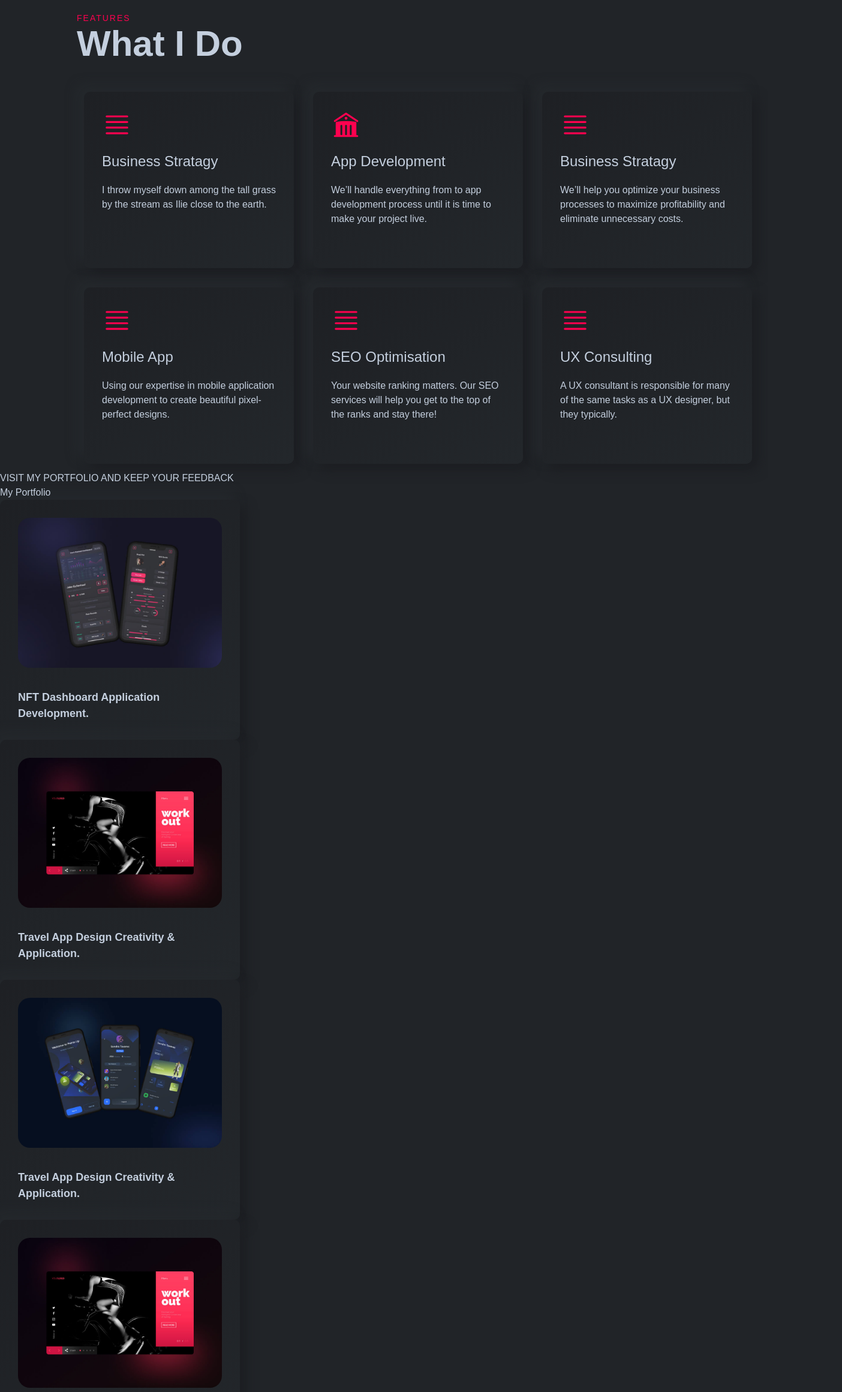
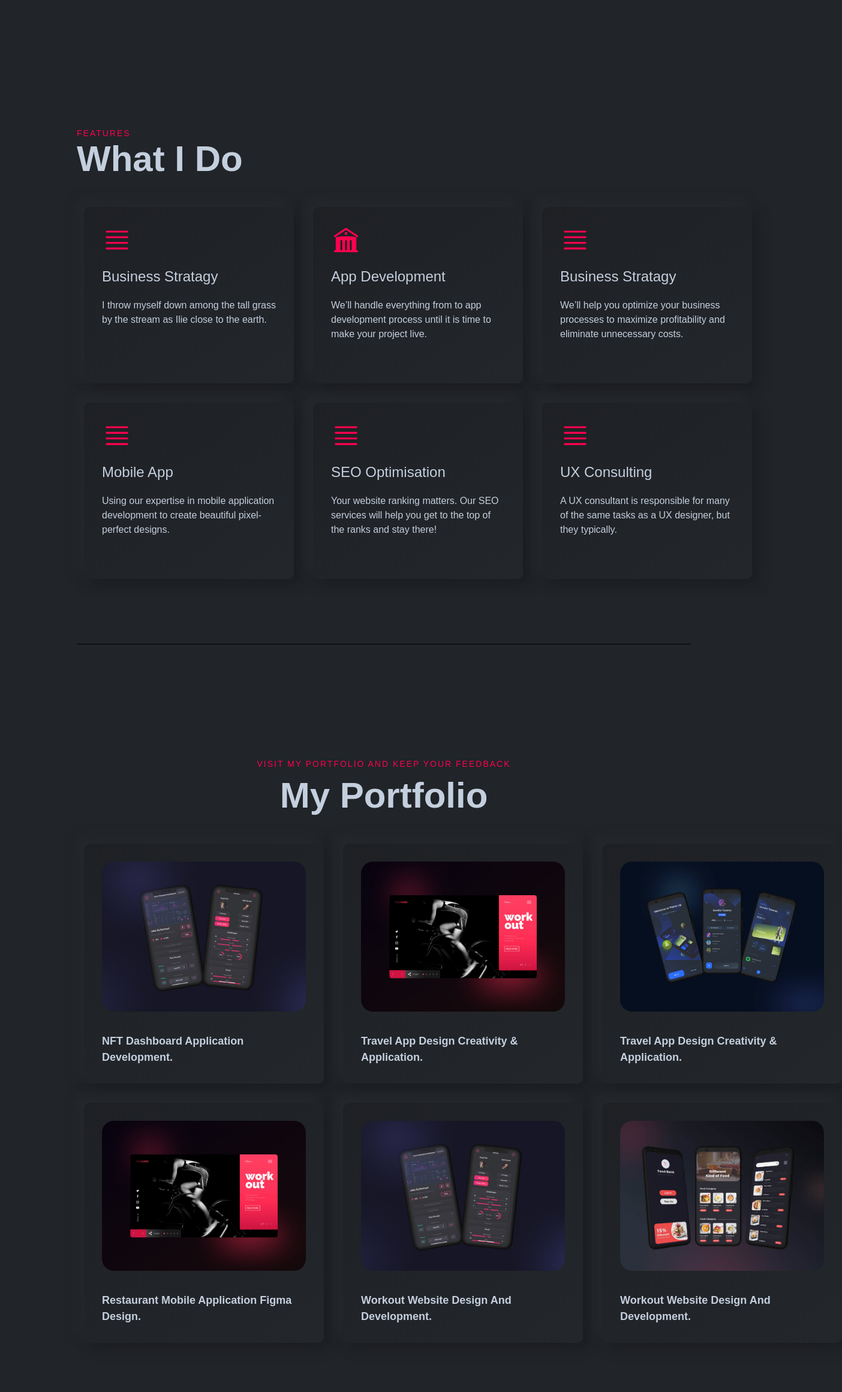
Before and after one commit to Ramrachai/mern-portfolio, a Next.js app: page / in a window 1280 px wide. Shown: the part 73-2393 px from the top of the page at 60% size, 1404 px wide, since content can reach past the window. Built offline with nearby package versions, Linux system fonts and the light colour scheme.

Commit message:
test file added

```diff
--- a/section/PortfolioSection.js
+++ b/section/PortfolioSection.js
@@ -45,24 +45,18 @@ const portfolioData = [
 
 const PortfolioSection = () => {
     return (
-    <div className={styles.portfolioCardsContainer}>
+      <section className={styles.container}>
         <h2>VISIT MY PORTFOLIO AND KEEP YOUR FEEDBACK</h2>
         <h1>My Portfolio</h1>
-        <div className={styles.portfolioCardContainer}>
-            {
-                portfolioData.map( (item, index) => {
-                    return (
-
-                            <PortfolioCard img={item.img} title={item.title} key={index} />
-                    )
-                })
-            }
-
-
-
-            </div>
+        <div className={styles.cardsContainer}>
+          {portfolioData.map((item, index) => {
+            return (
+              <PortfolioCard img={item.img} title={item.title} key={index} />
+            );
+          })}
         </div>
-    )
+      </section>
+    );
 }
 
 
--- a/section/featureSection.module.scss
+++ b/section/featureSection.module.scss
@@ -1,6 +1,8 @@
 .container {
   width: 80%;
-  margin: 0 auto;
+  margin: 6rem auto;
+  padding: 6rem 0;
+  border-bottom: 1px solid black;
 
   h2 {
     color: var(--secondary);
--- a/section/portfolioSection.module.scss
+++ b/section/portfolioSection.module.scss
@@ -1,6 +1,8 @@
 .container {
   width: 80%;
-    margin: 0 auto;
+  margin: 6rem auto;
+  padding: 6rem 0;
+  border-bottom: 1px solid black;
 
   h2 {
     color: var(--secondary);
@@ -9,11 +11,12 @@
     letter-spacing: 2px;
     font-size: 14px;
     font-weight: 500;
-      text-align: left;
+    text-align: center;
   }
 
   h1 {
-      margin: 0;
+    text-align: center;
+    margin-top: 10px;
     font-size: 60px;
     font-weight: 700;
     line-height: 1.2;
@@ -21,14 +24,13 @@
     color: var(--color-lightn);
   }
 
-
-    .portfolioCardContainer{
+  .cardsContainer {
     margin-top: 2rem;
     padding: 12px;
     display: grid;
-      gap: 32px;
     grid-template-columns: repeat(3, 1fr);
     grid-template-rows: repeat(2, auto);
+    gap: 32px;
   }
 }
 
@@ -40,11 +42,11 @@
       font-size: 34px;
       text-align: center;
     }
-      h2{
+    h2 {
       text-align: center;
     }
 
-      .cardsContainer{
+    .cardsContainer {
       grid-template-columns: repeat(1, 1fr);
     }
   }
--- /dev/null
+++ b/test/style.css
@@ -0,0 +1,97 @@
+header {
+    background-color: rgb(247, 255, 228);
+    padding: 2rem 0;
+    border: 1px solid rgb(156, 150, 40);
+    width: 100%;
+}
+
+section{
+    height: 90vh;
+    width: 100%;
+    border: 1px solid black;
+    margin-top: 2rem;
+}
+
+.cardsContainer {
+ display: grid;
+ grid-template-columns: repeat(3, 1fr);
+ grid-template-rows: repeat(auto, 1fr);
+ gap: 1.2rem;
+}
+
+.cardsContainer  div {
+    border: 1px solid red;
+    min-height: 50px;
+    min-width: 50px;
+}
+
+
+
+.hero {
+    background-color: rgb(204, 255, 238);
+    display: flex;
+    justify-content: space-between;
+    gap: 1rem;
+}
+
+
+
+.hero .hero-box {
+    flex: 1;
+    border: 4px solid black;
+    height: auto;
+    width: auto;
+}
+
+.hero .text-container {
+    border: 3px solid orange;
+}
+
+.hero .image-container{
+    border-color: rgb(18, 33, 238);
+}
+
+
+.text-container #abc{
+    font-size: 100px;
+    width: fit-content;
+    position: relative;
+    z-index: 4;
+}
+
+.text-container #abc::after{
+    content: "";
+    height: 70%;
+    width: 100%;
+    background-color: beige;
+    border: 1px solid gold;
+    position: absolute;
+    bottom: 0;
+    left: 0;
+    z-index: -1;
+}
+
+
+@media (width < 600px ) {
+    .hero{
+        flex-direction: column;
+    }
+    .hero .image-container{
+        order: 1;
+    }
+
+    .hero .text-container{
+        order: 2;
+    }
+
+    .num2{
+        order: 3;
+    }
+
+    .num3{
+        order:4;
+    }
+
+
+
+}
```
Also changed, not shown: test/index.html (added, +54 -0 lines), test/banner-01.png (added). Lines whose indentation alone changed are shown as unchanged.
